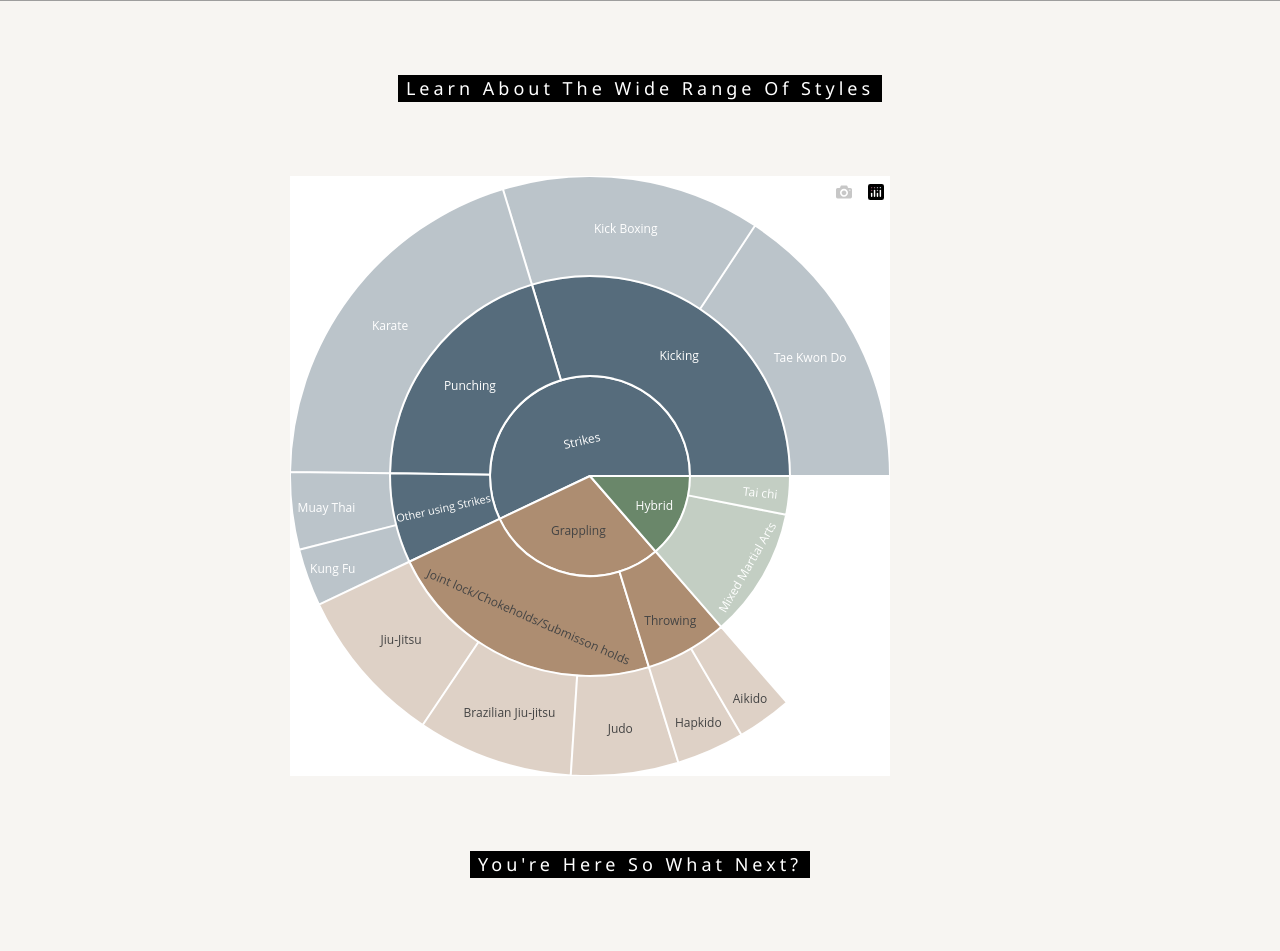
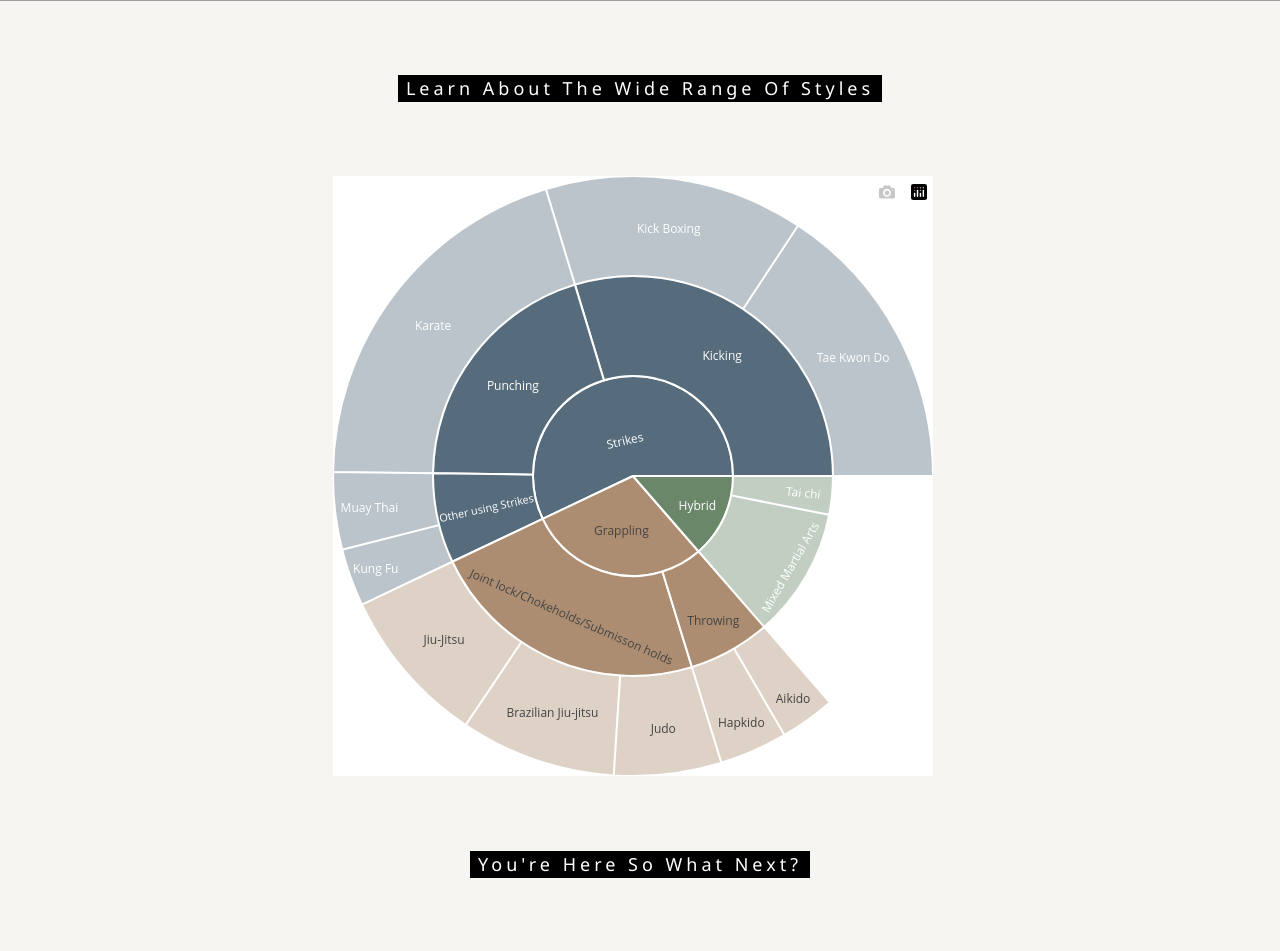
Before and after one commit to kplam624/Dojo-Finder, a Flask app: page / in a window 1280 px wide. Shown: the part 639-1590 px from the top of the page. Run offline with Flask 2, Linux system fonts and the light colour scheme; some libraries are stand-ins or nearby versions; grey boxes are pictures that could not be loaded.

Commit message:
Update index.html

```diff
--- a/templates/index.html
+++ b/templates/index.html
@@ -61,8 +61,8 @@ body, html {
 <div class="w3-container">
   <div class="w3-content w3-center" style="max-width:700px">
     <h5 class="w3-center w3-padding-64"><span class="w3-tag w3-wide">Learn About The Wide Range Of Styles</span></h5>
-    <div id="starburst"></div>
-    <div id="hoverinfo" style="margin-left:220px;"></div>
+    <div id="starburst" style="margin-left:43px;"></div>
+    <div id="hoverinfo" style="margin-left:0px;"></div>
   </div>
 </div>
 
```
